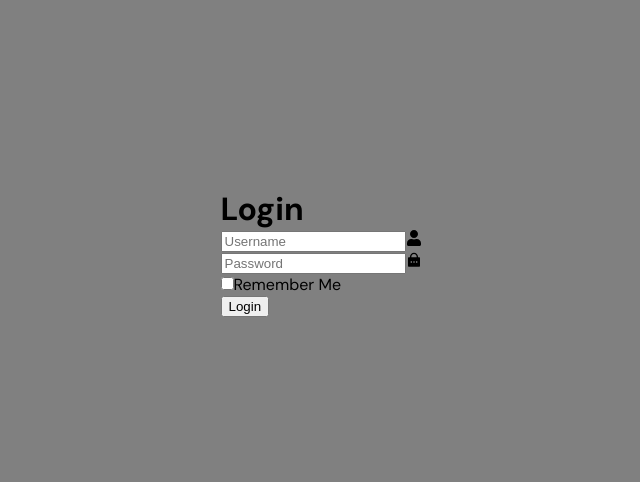
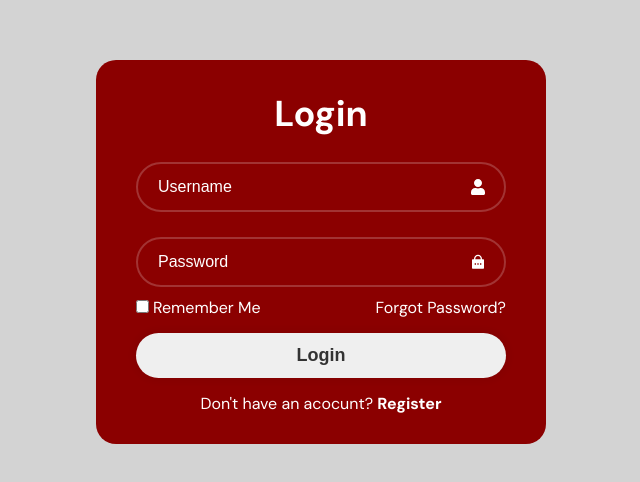
Before and after one commit to vincent-wat/flowban, a React (Create React App) app in the folder frontend/: page / in a window 1280 px wide. Shown: the part 148-630 px from the top of the page, without its empty margins (319-959 px from the left). Built offline with nearby package versions, Linux system fonts and the light colour scheme.

Commit message:
improved loging page

```diff
--- a/frontend/src/Components/Login/LoginPage.css
+++ b/frontend/src/Components/Login/LoginPage.css
@@ -0,0 +1,99 @@
+.wrapper {
+    width: 450px;
+    background-color: darkred;
+    color: white;
+    border-radius: 20px;
+    padding: 30px 40px;
+}
+
+.wrapper h1 {
+    font-size: 36px;
+    text-align: center;
+    color: white;
+
+}
+
+.wrapper .input-box {
+    position: relative;
+    width: 100%;
+    height: 50px;
+    margin: 25px 0;
+}
+
+.input-box input {
+    background: transparent;
+    width: 100%;
+    height: 100%;
+    border: none;
+    outline: none;
+    border: 2px solid rgba(255,255,255,0.2);
+    border-radius: 30px;
+    font-size: 16px;
+    color: white;
+    padding: 20px 45px 20px 20px;
+}
+
+.input-box input::placeholder {
+    color: white;
+}
+
+.input-box .icon {
+    color: white;
+    position:absolute;
+    top: 50%;
+    right: 20px;
+    transform: translateY(-50%);
+    /* font-size: 16px; */
+}
+
+.wrapper .remember-forgot {
+    display: flex;
+    justify-content: space-between;
+    margin: -15px 0 15px;
+}
+
+.remember-forgot label input{
+    margin-right: 4px;
+    accent-color: white;
+}
+
+.remember-forgot label {
+    color: white;
+}
+
+.remember-forgot a {
+    text-decoration: none;
+    color: white;
+}
+
+.remember-forgot a:hover {
+    text-decoration: underline;
+}
+
+.wrapper button {
+    width: 100%;
+    height: 45px;
+    border: none;
+    outline: none;
+    border-radius: 30px;
+    box-shadow: 0 0 10px rgba(0,0,0,0.1);
+    cursor: pointer;
+    font-size: 18px;
+    color: #333;
+    font-weight: 700;
+}
+
+.wrapper .register {
+   text-align: center;
+   margin-top: 15px ;
+}
+
+.register p a {
+    color: white;
+    text-decoration: none;
+    font-weight: 700;
+}
+
+.register a:hover {
+    text-decoration: underline;
+}
--- a/frontend/src/Components/Login/LoginPage.jsx
+++ b/frontend/src/Components/Login/LoginPage.jsx
@@ -17,10 +17,14 @@
                     <input type="password" placeholder='Password' required/>
                     <RiLockPasswordFill className = 'icon'/>
                 </div>
-                <div>
+                <div className="remember-forgot">
                     <label><input type='checkbox'/>Remember Me</label>
+                    <a href="#">Forgot Password?</a>
                 </div>
                 <button type='submit'>Login</button>
+                <div className="register">
+                    <p>Don't have an acocunt? <a href="#">Register</a></p>
+                </div>
             </form>
         </div>
     );
--- a/frontend/src/index.css
+++ b/frontend/src/index.css
@@ -15,7 +15,7 @@
   justify-content: center;
   align-items: center;
   min-height: 100vh;
-  background-color: gray;
+  background-color: lightgray;
 }
 
 code {
```
Also changed, not shown: 1 other file (tests, documents, lock files or other folders).
